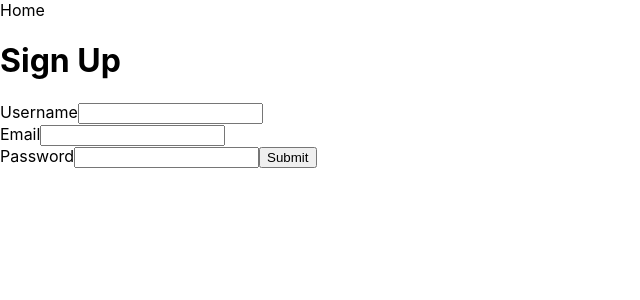
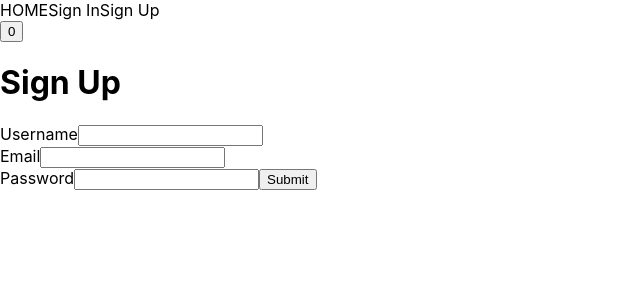
Before and after one commit to twinstae/backend-hardtraining, a Next.js app in the folder realworld-next/: page /auth/signup in a window 1280 px wide. Shown: the top 300 px of the page, without its empty margins (0-640 px from the left). Built offline with nearby package versions, Linux system fonts and the light colour scheme.

Commit message:
feat: nav bar 공통 layout 구현
Co-authored-by: antartic-penguin <chloeeee210@users.noreply.github.com>
Co-authored-by: ShineTiger <ShineTiger@users.noreply.github.com>

```diff
--- /dev/null
+++ b/realworld-next/components/Layout.tsx
@@ -0,0 +1,20 @@
+import React, { useState } from 'react'
+import Navbar from './NavBar'
+
+const Layout: React.FC<{
+  children:  React.ReactNode
+}> = ({ children }) => {
+  const [count, setCount] = useState(0)
+
+  return (
+    <div className="layout">
+      <Navbar />
+      <button onClick={() => { setCount(old => old + 1)}}>
+        {count}
+      </button>
+      <main>{children}</main>
+    </div>
+  )
+}
+
+export default Layout
--- /dev/null
+++ b/realworld-next/components/NavBar.tsx
@@ -0,0 +1,17 @@
+import Link from 'next/link'
+
+export default function Navbar() {
+  return (
+    <nav>
+      <Link href="/">
+        HOME
+      </Link>
+      <Link href="/auth/signin">
+        Sign In
+      </Link>
+      <Link href="/auth/signup">
+        Sign Up
+      </Link>
+    </nav>
+  )
+}
--- a/realworld-next/pages/_app.tsx
+++ b/realworld-next/pages/_app.tsx
@@ -1,8 +1,13 @@
 import '../styles/globals.css'
 import type { AppProps } from 'next/app'
+import Layout from '../components/Layout'
 
 function MyApp({ Component, pageProps }: AppProps) {
-  return <Component {...pageProps} />
+  return (
+    <Layout>
+      <Component {...pageProps} />
+    </Layout>
+  )
 }
 
 export default MyApp
--- a/realworld-next/pages/auth/signup.tsx
+++ b/realworld-next/pages/auth/signup.tsx
@@ -1,20 +1,30 @@
 import type { NextPage } from 'next'
-import Link from 'next/link'
 import { useForm } from "react-hook-form";
+
+const createdUser = {
+  "email": "twinstokki@gmail.com",
+  "username": "tokkilumo",
+  "bio": null,
+  "image": null,
+  "token": "eyJhbGciOiJIUzI1NiIsInR5cCI6IkpXVCJ9.eyJlbWFpbCI6InR3aW5zdG9ra2lAZ21haWwuY29tIiwidXNlcm5hbWUiOiJ0b2traWx1bW8iLCJpYXQiOjE2NTM4NzE2MTUsImV4cCI6MTY1OTA1NTYxNX0.NgpwOJcZoglsCYFxpTvdcle7ygnqHI79Z9J6uAvymAU"
+}
 
 const SignUp: NextPage = () => {
   const { register, formState: { errors }, handleSubmit } = useForm();
-
   // // 서버에 요청 보내기
-  // const API_ROOT = 'https://api.realworld.io/api';
-
+  const API_ROOT = 'https://api.realworld.io/api';
+  return (
+    <>
+      <h1>Sign Up</h1>
+      <form
+        onSubmit={handleSubmit((data) => {
           // fetch(API_ROOT+'/users', {
           //   method: 'POST',
           //   headers: {
           //     'Content-Type': 'application/json',
           //   },
           //   body: JSON.stringify({
-  //     user: Object.fromEntries(data.entries())
+          //     user: data
           //   }),
           // }).then(res => {
           //   console.log(res.status, res.statusText)
@@ -22,19 +32,7 @@ const SignUp: NextPage = () => {
           // }).then(body => {
           //   console.log(body)
           // })
-  console.log('render!')
-  console.log(errors)
-  return (
-    <div>
-      <Link href="/">
-        <a>
-          Home
-        </a>
-      </Link>
-      <main>
-        <h1>Sign Up</h1>
-        <form
-          onSubmit={handleSubmit((data) => alert(JSON.stringify(data)))}>
+        })}>
       <label htmlFor="username">Username</label>
       <input {...register("username", {
         required: true,
@@ -54,8 +52,14 @@ const SignUp: NextPage = () => {
       <input
         type="password" id="password"
         {...register("password", {
-            required: true,
-            minLength: 8,
+          required: {
+            value: true,
+            message: '비밀번호는 필수입니다.'
+          },
+          minLength: {
+            value: 8,
+            message: '8자 이상이어야 합니다'
+          },
           validate: {
             includesAlphabet: v => /[a-zA-Z]/.test(v) || '알파벳을 포함해야 합니다.',
             includesNumber: v => /[0-9]/.test(v) || '숫자를 포함해야 합니다',
@@ -63,12 +67,10 @@ const SignUp: NextPage = () => {
           }
         })}
         />
-        {errors.password?.type === 'required' && "password is required"}
-        {errors.password?.type !== 'required' && errors.password?.message}
+      {errors.password?.type && errors.password?.message}
       <button type="submit">Submit</button>
     </form>
-      </main>
-    </div>
+  </>
   )
 }
 
```
Also changed, not shown: realworld-next/pages/index.tsx (+0 -10 lines). Lines whose indentation alone changed are shown as unchanged.
